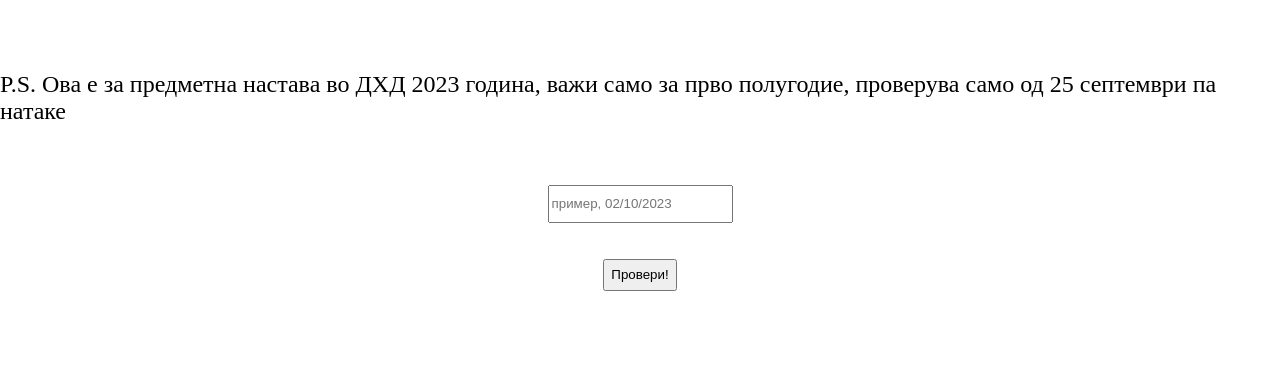
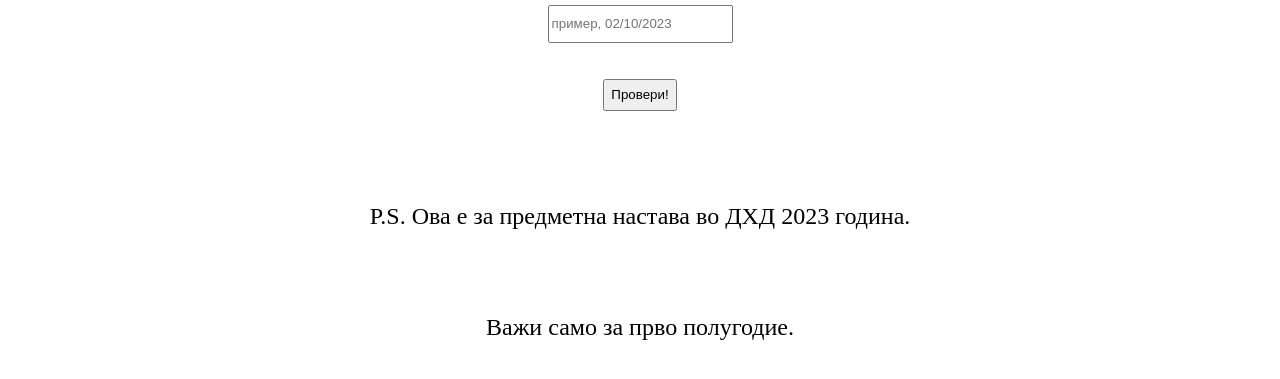
Before and after one commit to Ziveziv/smena, a plain HTML site: page smena.html in a window 1280 px wide. Shown: the part 313-692 px from the top of the page. Drawn offline with Linux system fonts and the light colour scheme.

Commit message:
Update smena.html

```diff
--- a/smena.html
+++ b/smena.html
@@ -17,12 +17,14 @@
     <label for="dateInput" style="font-size:50px;">Внеси датум (ден/месец/година)</label>
     <p style="font-size:32px;">Мора да биде понеделник!</p>
     <br></br>
-    <p style="font-size:24px;">P.S. Ова е за предметна настава во ДХД 2023 година, важи само за прво полугодие, проверува само од 25 септември па натаке</p>
-    <br></br>
     <input style="height:32px;" type="text" id="dateInput" placeholder="пример, 02/10/2023">
     <br></br>
     <button style="height:32px;" onclick="checkDate()">Провери!</button>
     <p id="result"></p>
+    <br></br>
+    <p style="font-size:24px;">P.S. Ова е за предметна настава во ДХД 2023 година.</p>
+    <br></br>
+    <p style="font-size:24px;">Важи само за прво полугодие.</p>
 
     <script>
         function checkDate() {
```
